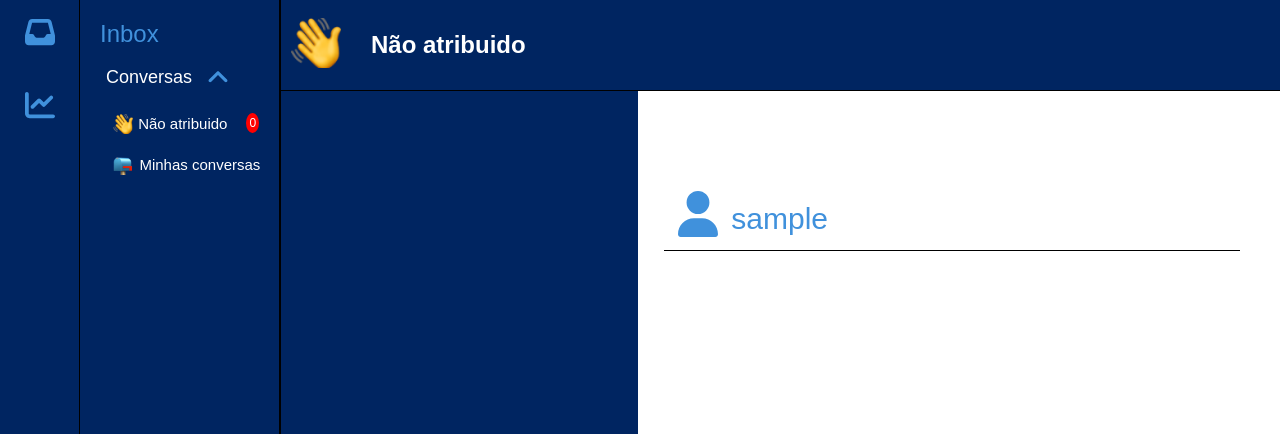
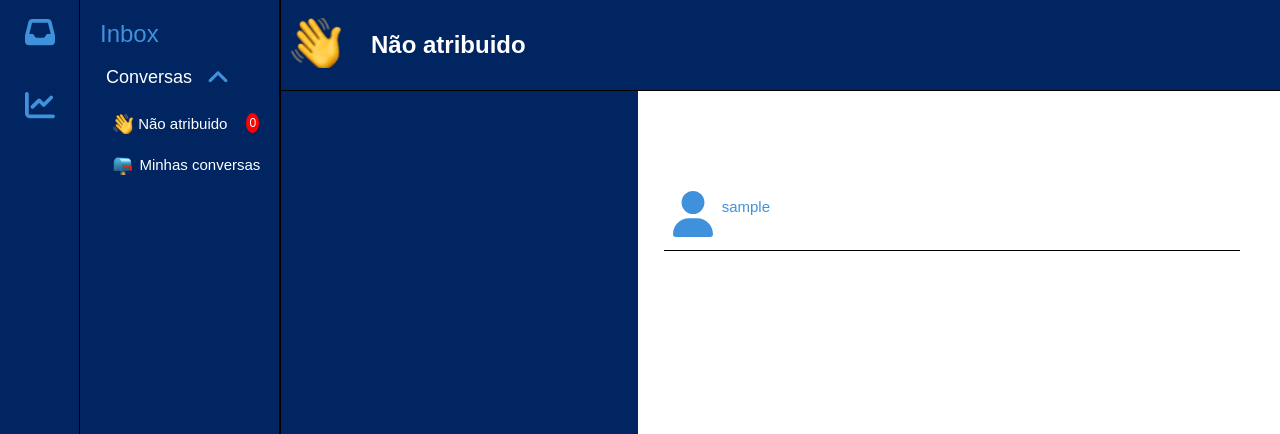
Before and after one commit to insper-classroom/sprint-session-ismart-esmeralda, a Django app: page /side_nao_atribuido/chat_nao_atribuido/1/ in a window 1280 px wide. Shown: the top 434 px of the page. Run offline with Django 4.2, Linux system fonts and the light colour scheme; a user stored in the database is signed in; tables that the repository leaves empty hold one stand-in row (values such as "Sample post").

Commit message:
nome menor do chat

```diff
--- a/atendimento/static/atendimento/style/chat_nao_atribuido.css
+++ b/atendimento/static/atendimento/style/chat_nao_atribuido.css
@@ -28,7 +28,7 @@ button {
 }
 
 .nome-user {
-    font-size: 30px;
+    font-size: 15px;
     margin-top: 8%;
     margin-left: 10%;
     color: #4091DC;
--- a/atendimento/templates/atendimento/chat_minhas_conversas.html
+++ b/atendimento/templates/atendimento/chat_minhas_conversas.html
@@ -82,12 +82,12 @@
     </div>
 </body>
 
-<!-- <script src="https://ajax.googleapis.com/ajax/libs/jquery/3.5.1/jquery.min.js"></script>
+<script src="https://ajax.googleapis.com/ajax/libs/jquery/3.5.1/jquery.min.js"></script>
 <script>
     setInterval(function() {
         $(".conversas").load(location.href + " .conversas>*", "");
     }, 10000);
-</script> -->
+</script>
 
 
 </html>
--- a/atendimento/templates/atendimento/side_minhas_conversas.html
+++ b/atendimento/templates/atendimento/side_minhas_conversas.html
@@ -115,7 +115,7 @@ $(document).ready(function(){
 });
 </script>
 
-<!-- <script>
+<script>
     function checkMail(){
         fetch('/receive_email/')
             .then(response => response.json())
@@ -140,7 +140,7 @@ $(document).ready(function(){
 
     updateResolved();
     setInterval(updateResolved, 15000);
-</script> -->
+</script>
 
 
 
```
